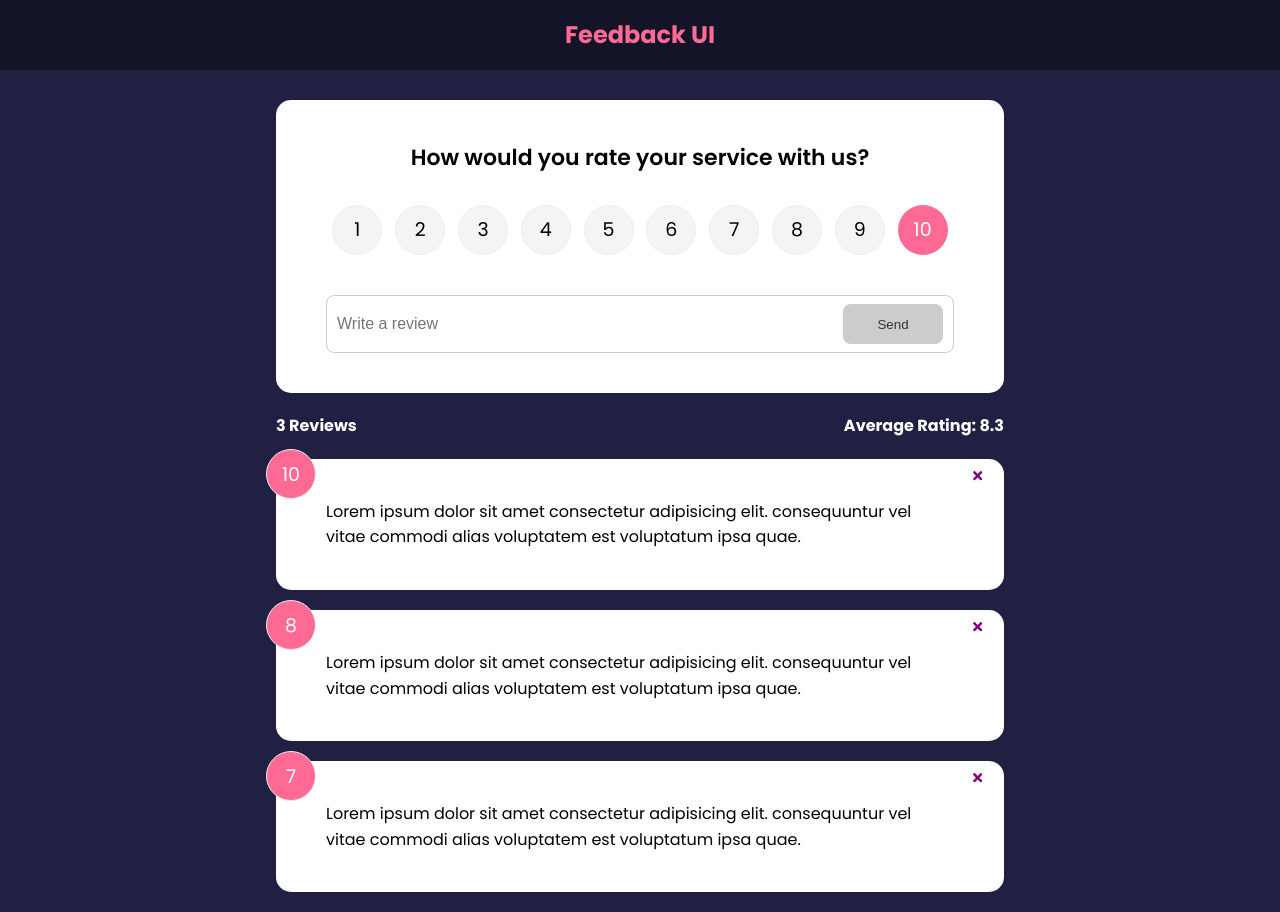
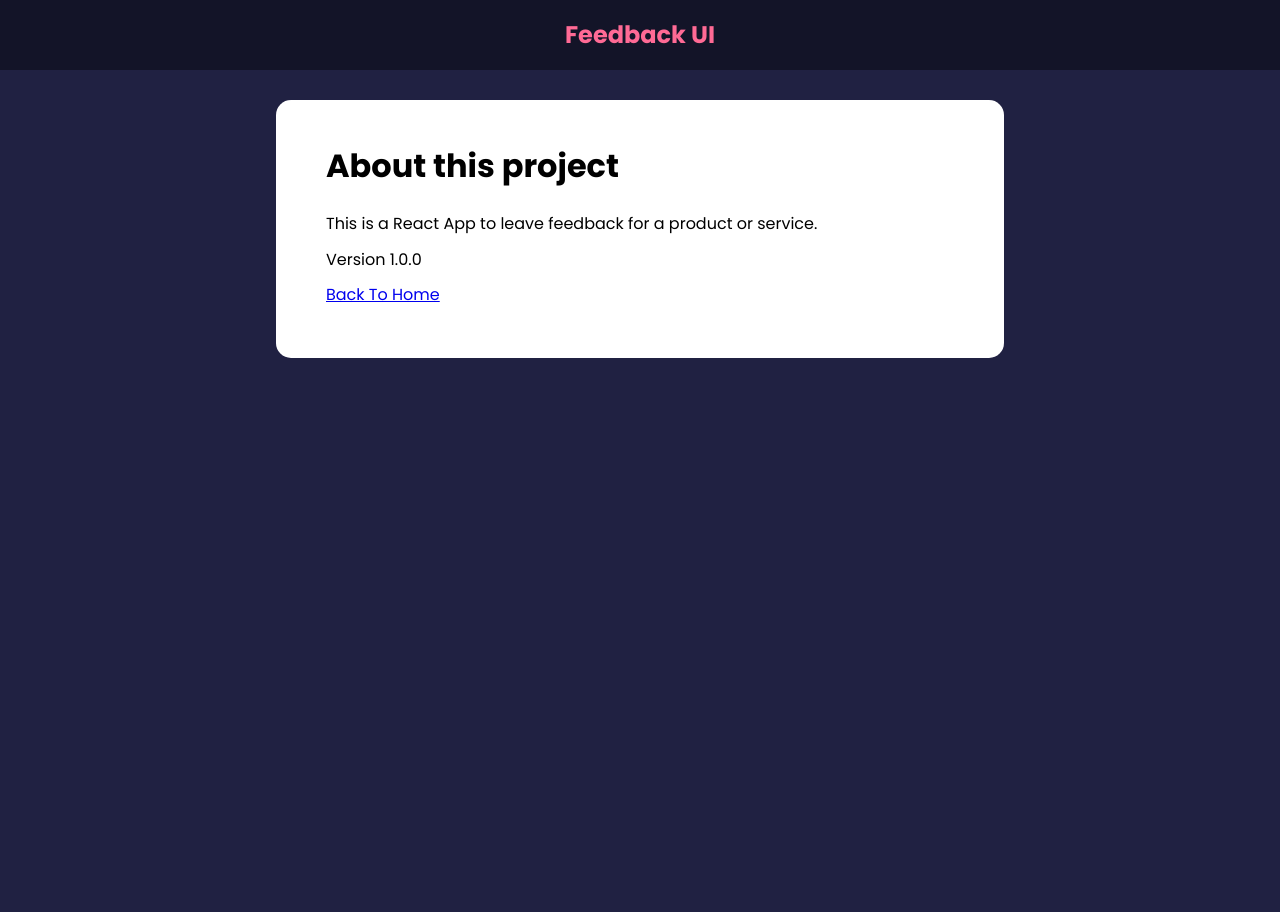
Before and after one commit to mitch-diaz/feedback-app-vite, a React (Vite) app: page /about in a window 1280 px wide. After the commit the page ends 800 px from the top, so only its background shows below. Built offline with nearby package versions, Linux system fonts and the light colour scheme.

Commit message:
Section 5 - react router V6, creating routes, added AboutPage component

```diff
--- a/package.json
+++ b/package.json
@@ -14,6 +14,7 @@
     "react": "^18.2.0",
     "react-dom": "^18.2.0",
     "react-icons": "^4.10.1",
+    "react-router-dom": "^6.14.1",
     "uuid": "^9.0.0"
   },
   "devDependencies": {
--- a/src/App.jsx
+++ b/src/App.jsx
@@ -1,10 +1,12 @@
 import { useState } from "react";
+import {BrowserRouter as Router, Routes, Route} from 'react-router-dom';
 import Header from "./components/Header";
 import FeedbackList from "./components/FeedbackList";
 import FeedbackData from "./data/FeedbackData";
 import FeedbackStats from "./components/FeedbackStats";
 import FeedbackForm from "./components/FeedbackForm";
 import {v4 as uuidv4} from 'uuid';
+import AboutPage from "./pages/AboutPage";
 
 
 function App() {
@@ -22,14 +24,23 @@
   }
 
   return (
-    <>
+    <Router>
       <Header />
       <div className="container">
-      <FeedbackForm handleAdd={addFeedback} />
-      <FeedbackStats feedback={feedback} />
-        <FeedbackList feedback={feedback} handleDelete={deleteFeedback} />
+        <Routes>
+          <Route path='/' element={
+            <>
+              <FeedbackForm handleAdd={addFeedback} />
+              <FeedbackStats feedback={feedback} />
+              <FeedbackList feedback={feedback} handleDelete={deleteFeedback} />
+            </>
+          }
+          />
+
+          <Route path='/about' element={<AboutPage/>} />
+        </Routes>
       </div>
-    </>
+    </Router>
   )
 }
 
--- /dev/null
+++ b/src/pages/AboutPage.jsx
@@ -0,0 +1,19 @@
+import Card from "../components/shared/Card";
+
+function AboutPage() {
+  return (
+    <Card>
+        <div className="about">
+            <h1>About this project</h1>
+            <p>This is a React App to leave feedback for a product or service.</p>
+            <p>Version 1.0.0</p>
+
+            <p>
+                <a href="/">Back To Home</a>
+            </p>
+        </div>
+    </Card>
+  )
+}
+
+export default AboutPage
```
Also changed, not shown: 1 other file (tests, documents, lock files or other folders).
